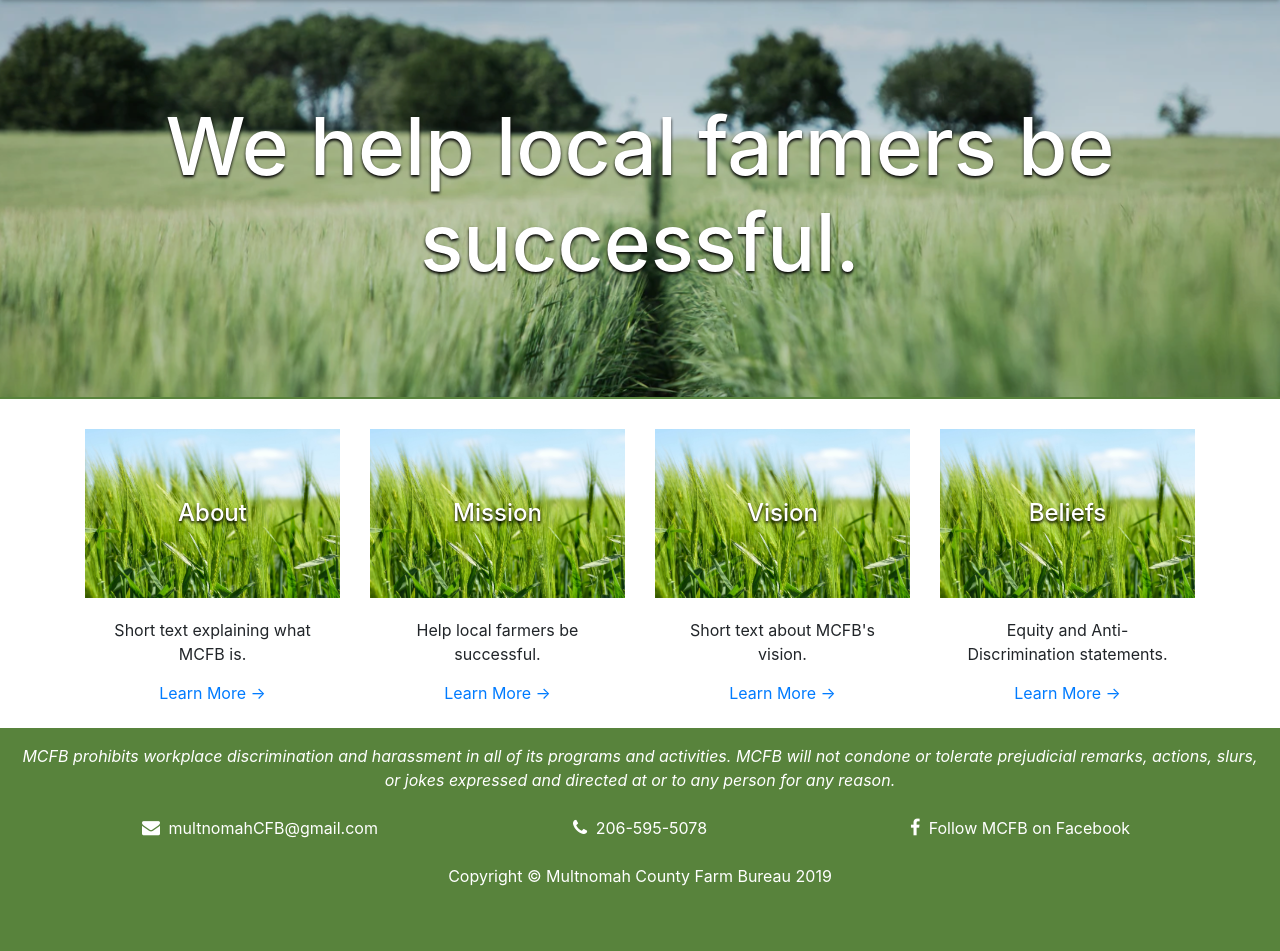
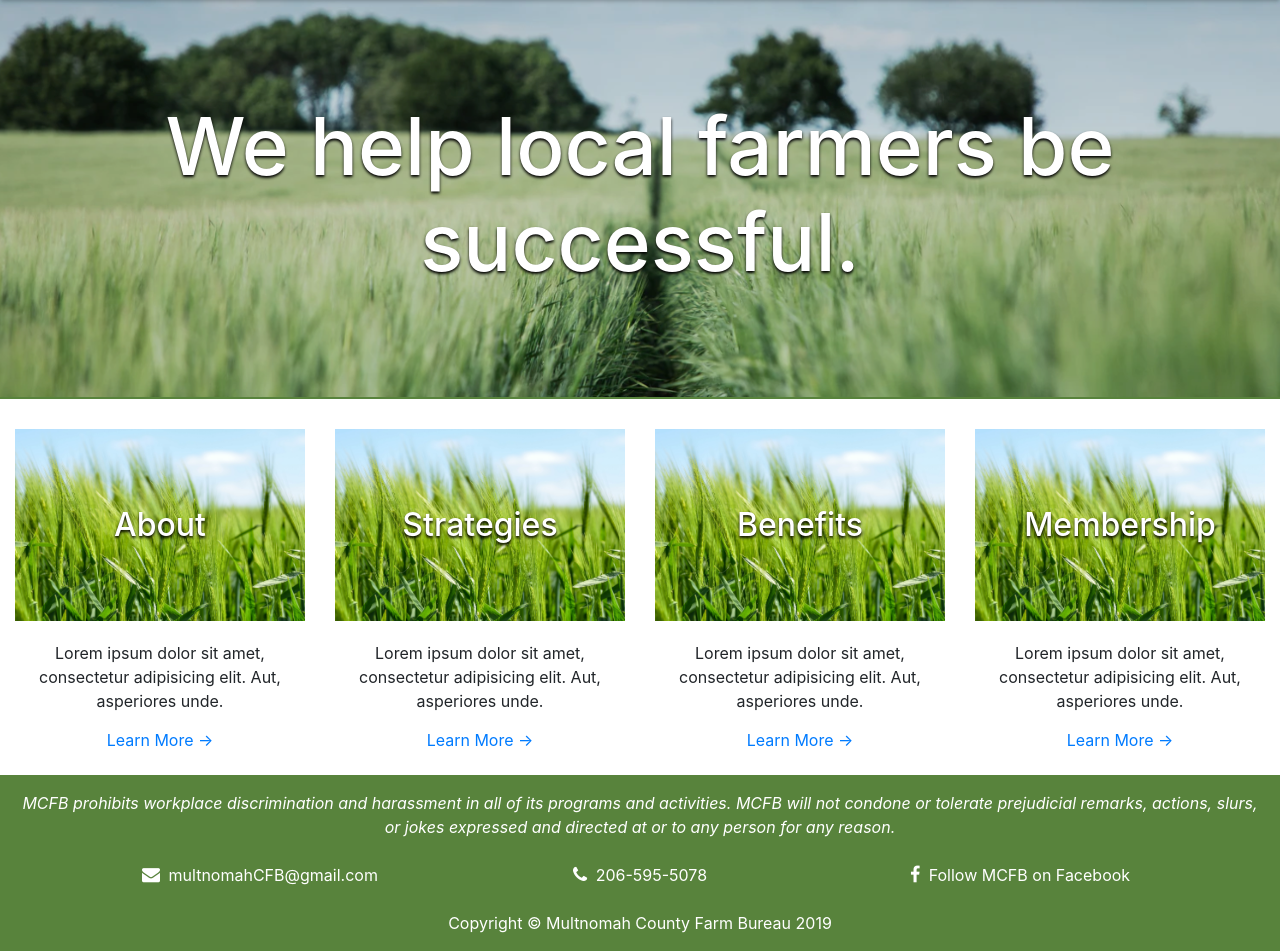
Before and after one commit to MarcLignarius/MCFB-v3.0, a PHP site: page / in a window 1280 px wide. Shown: the part 101-1052 px from the top of the page. Before the commit the page ends 987 px from the top, so only its background shows below. Run offline with PHP 8.4, Linux system fonts and the light colour scheme.

Commit message:
minor code changes to index page

```diff
--- a/index.php
+++ b/index.php
@@ -4,21 +4,21 @@
 <?php include("navigation.php"); ?>
 <?php include("banner.php"); ?>
 
-<div class="container">
+<div class="container-fluid">
     <div class="row">
         <div class="col-lg-3 mb-3">
             <div class="card h-100 text-center" style="border-radius: 0px; border: none">
                 <div class="image-text-container">
                     <img style="width: 100%" src="../images/placeholder.jpg" alt="">
-                    <h4 class="card-title">About</h4>
+                    <h2 class="card-title">About</h2>
                 </div>
                 <div class="card-body">
                     <p class="card-text">
-                        Short text explaining what MCFB is.
+                        Lorem ipsum dolor sit amet, consectetur adipisicing elit. Aut, asperiores unde.
                     </p>
                 </div>
                 <div>
-                    <a href="join-us-index.php" class="btn btn-link">Learn More &rarr;</a>
+                    <a href="about.php" class="btn btn-link">Learn More &rarr;</a>
                 </div>
             </div>
         </div>
@@ -26,15 +26,15 @@
             <div class="card h-100 text-center" style="border-radius: 0px; border: none">
                 <div class="image-text-container">
                     <img style="width: 100%" src="../images/placeholder.jpg" alt="">
-                    <h4 class="card-title">Mission</h4>
+                    <h2 class="card-title">Strategies</h2>
                 </div>
                 <div class="card-body">
                     <p class="card-text">
-                        Help local farmers be successful.
+                        Lorem ipsum dolor sit amet, consectetur adipisicing elit. Aut, asperiores unde.
                     </p>
                 </div>
                 <div>
-                    <a href="mission.php" class="btn btn-link">Learn More &rarr;</a>
+                    <a href="strategies.php" class="btn btn-link">Learn More &rarr;</a>
                 </div>
             </div>
         </div>
@@ -42,15 +42,15 @@
             <div class="card h-100 text-center" style="border-radius: 0px; border: none">
                 <div class="image-text-container">
                     <img style="width: 100%" src="../images/placeholder.jpg" alt="">
-                    <h4 class="card-title">Vision</h4>
+                    <h2 class="card-title">Benefits</h2>
                 </div>
                 <div class="card-body">
                     <p class="card-text">
-                        Short text about MCFB's vision.
+                        Lorem ipsum dolor sit amet, consectetur adipisicing elit. Aut, asperiores unde.
                     </p>
                 </div>
                 <div>
-                    <a href="vision.php" class="btn btn-link">Learn More &rarr;</a>
+                    <a href="benefits.php" class="btn btn-link">Learn More &rarr;</a>
                 </div>
             </div>
         </div>
@@ -58,15 +58,15 @@
             <div class="card h-100 text-center" style="border-radius: 0px; border: none">
                 <div class="image-text-container">
                     <img style="width: 100%" src="../images/placeholder.jpg" alt="">
-                    <h4 class="card-title">Beliefs</h4>
+                    <h2 class="card-title">Membership</h2>
                 </div>
                 <div class="card-body">
                     <p class="card-text">
-                        Equity and Anti-Discrimination statements.
+                        Lorem ipsum dolor sit amet, consectetur adipisicing elit. Aut, asperiores unde.
                     </p>
                 </div>
                 <div>
-                    <a href="beliefs.php" class="btn btn-link">Learn More &rarr;</a>
+                    <a href="join-us-index.php" class="btn btn-link">Learn More &rarr;</a>
                 </div>
             </div>
         </div>
```
